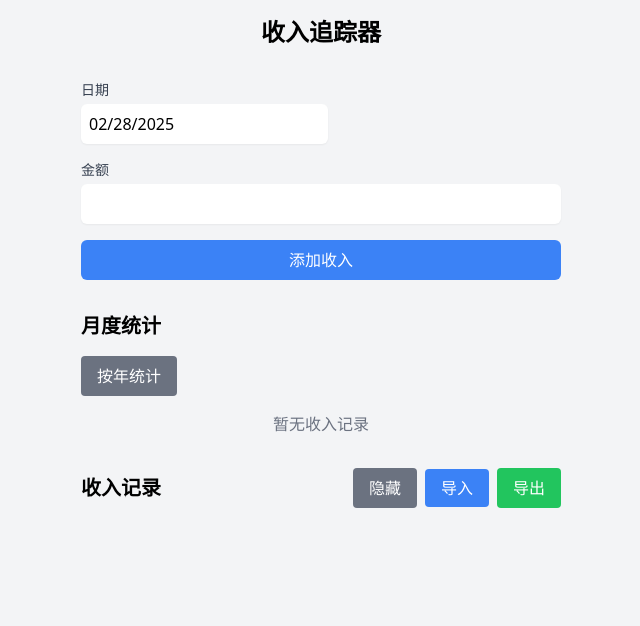
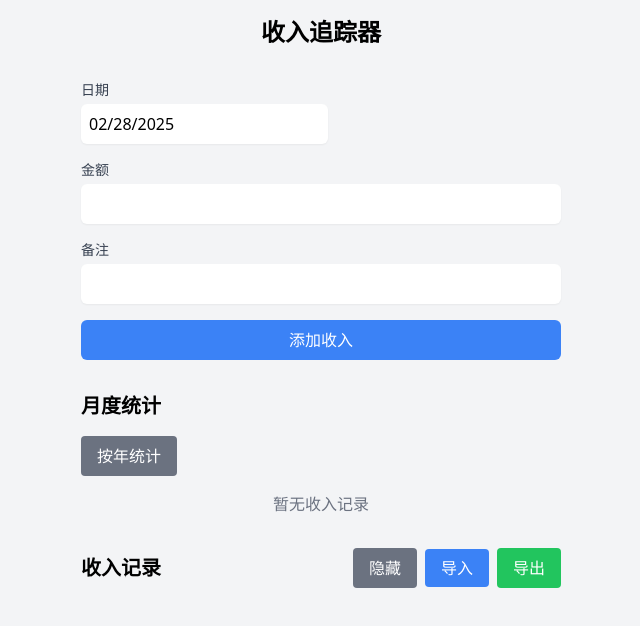
Before and after one commit to sjkxq/Income-Tracker, a React (Vite) app: page / in a window 1280 px wide. Shown: the top 626 px of the page, without its empty margins (319-959 px from the left). Built offline with nearby package versions, Linux system fonts and the light colour scheme.

Commit message:
为收入记录添加备注功能

```diff
--- a/src/components/IncomeForm.tsx
+++ b/src/components/IncomeForm.tsx
@@ -1,79 +1,63 @@
-// 引入React库和useState钩子
 import React, { useState } from 'react';
-// 引入react-datepicker组件
 import DatePicker from 'react-datepicker';
-// 引入react-datepicker的样式
 import "react-datepicker/dist/react-datepicker.css";
-// 引入Income类型定义
 import { Income } from '../types';
 
-// 定义组件的Props接口
 interface Props {
-  // 定义onAdd函数，接收一个Income类型的参数
   onAdd: (income: Income) => void;
 }
 
-// 导出IncomeForm组件，使用React.FC泛型定义组件类型，并传入Props接口
 export const IncomeForm: React.FC<Props> = ({ onAdd }) => {
-  // 使用useState钩子定义日期状态，初始值为当前日期
   const [date, setDate] = useState(new Date());
-  // 使用useState钩子定义金额状态，初始值为空字符串
   const [amount, setAmount] = useState('');
+  const [remark, setRemark] = useState('');
 
-  // 定义表单提交处理函数
   const handleSubmit = (e: React.FormEvent) => {
-    // 阻止表单默认提交行为
     e.preventDefault();
-    // 如果金额为空，则直接返回
     if (!amount) return;
 
-    // 调用onAdd函数，传入新的Income对象
     onAdd({
-      // 使用当前时间戳作为唯一ID
       id: Date.now().toString(),
-      // 使用当前日期
       date,
-      // 将金额字符串转换为浮点数
-      amount: parseFloat(amount)
+      amount: parseFloat(amount),
+      remark
     });
 
-    // 清空金额输入框
     setAmount('');
+    setRemark('');
   };
 
-  // 渲染表单
   return (
     <form onSubmit={handleSubmit} className="space-y-4">
       <div>
         <label className="block text-sm font-medium text-gray-700">日期</label>
         <DatePicker
-          // 设置选中的日期
           selected={date}
-          // 日期变化时更新状态
           onChange={(date: Date) => setDate(date)}
-          // 设置日期选择器的样式
           className="mt-1 block w-full rounded-md border-gray-300 shadow-sm p-2"
         />
       </div>
       <div>
         <label className="block text-sm font-medium text-gray-700">金额</label>
         <input
-          // 设置输入框类型为数字
           type="number"
-          // 设置输入框的值为当前金额状态
           value={amount}
-          // 输入框值变化时更新金额状态
           onChange={(e) => setAmount(e.target.value)}
-          // 设置输入框的样式
           className="mt-1 block w-full rounded-md border-gray-300 shadow-sm p-2"
-          // 设置输入框的步长为0.01
           step="0.01"
         />
       </div>
+      <div>
+        <label className="block text-sm font-medium text-gray-700">备注</label>
+        <input
+          type="text"
+          value={remark}
+          onChange={(e) => setRemark(e.target.value)}
+          className="mt-1 block w-full rounded-md border-gray-300 shadow-sm p-2"
+        />
+      </div>
       <button
-        // 设置按钮类型为提交
         type="submit"
-        // 设置按钮的样式
         className="w-full bg-blue-500 text-white p-2 rounded-md hover:bg-blue-600"
       >
         添加收入
--- a/src/components/IncomeList.tsx
+++ b/src/components/IncomeList.tsx
@@ -74,12 +74,15 @@ const IncomeList: React.FC<Props> = ({
               className="flex justify-between items-center p-4 bg-white rounded-lg shadow"
             >
               <div>
-                {/* 显示收入日期 */}
                 <div className="font-medium">
                   {format(income.date, "yyyy-MM-dd")}
+                  {income.remark && (
+                    <span className="text-sm text-gray-400"> - {income.remark}</span>
+                  )}
                 </div>
-                {/* 显示收入描述 */}
-                <div className="text-gray-500">{income.description}</div>
+                {income.remark && (
+                  <div className="text-sm text-gray-400">{income.remark}</div>
+                )}
               </div>
               {/* 显示收入金额 */}
               <div className="text-green-600">¥{income.amount.toFixed(2)}</div>
--- a/src/types.ts
+++ b/src/types.ts
@@ -1,10 +1,7 @@
-// 导出一个名为 Income 的接口，用于定义收入的数据结构
-export interface Income {
-  // 定义一个名为 id 的字符串字段，用于唯一标识收入记录
+export  interface Income {
   id: string;
-  // 定义一个名为 date 的 Date 类型字段，用于记录收入的日期
   date: Date;
-  // 定义一个名为 amount 的数字字段，用于记录收入的金额
   amount: number;
-  description?: string; // 添加可选字段提升兼容性
+  description?: string;
+  remark?: string; // 添加备注字段
 }
```
Also changed, not shown: 1 other file (tests, documents, lock files or other folders).
